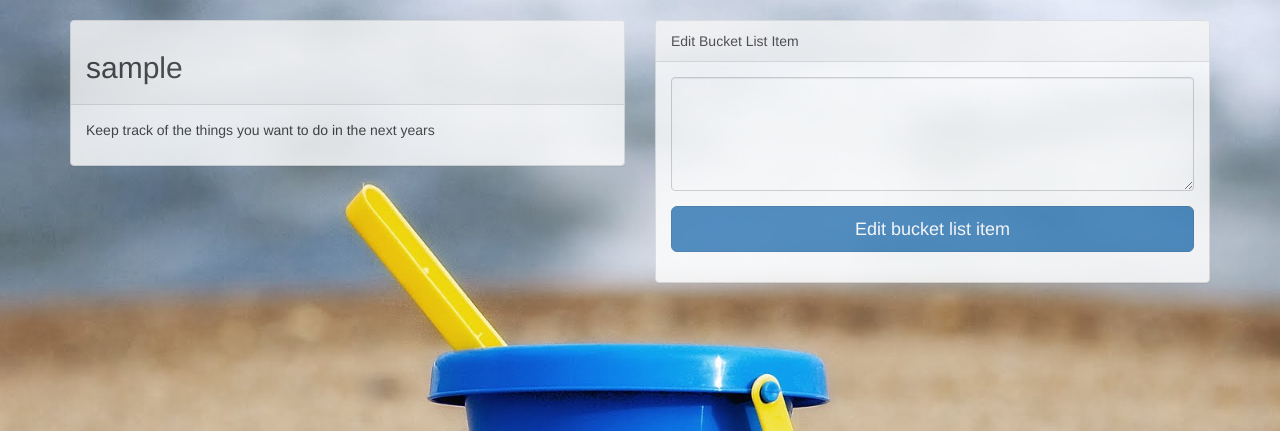
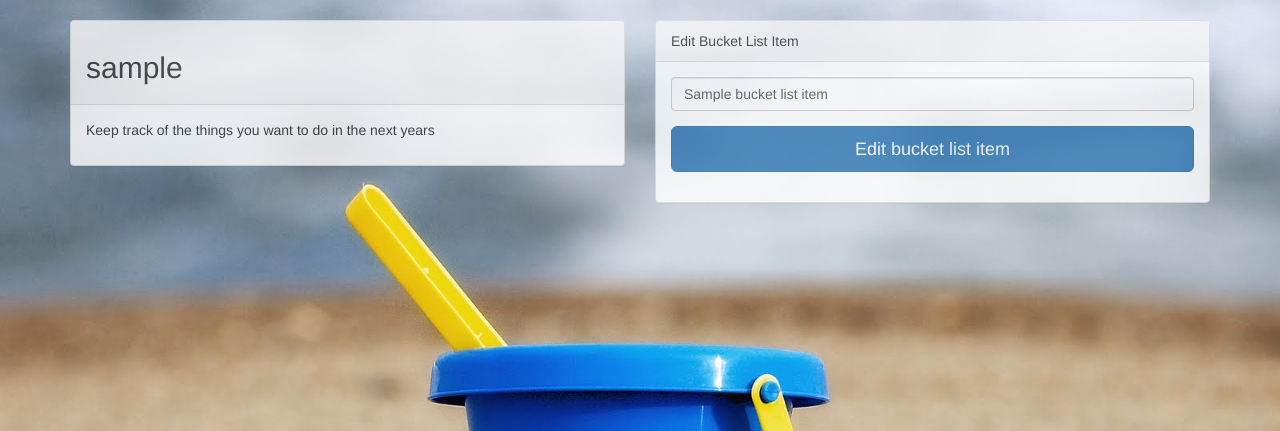
Before and after one commit to Descartess/BucketList, a Flask app: template app/templates/editBucketListItem.html in a window 1280 px wide. Shown: the part 52-483 px from the top of the page. Run offline with Flask 2, Linux system fonts and the light colour scheme; the template is opened without the code that fills it: most values are stand-ins (such as "Sample title", 1, 10 or a date in 2020); some libraries are stand-ins or nearby versions.

Commit message:
Display input with value

```diff
--- a/app/templates/editBucketListItem.html
+++ b/app/templates/editBucketListItem.html
@@ -19,8 +19,8 @@
             </div>
             <div class="panel-body">
                 <form class="form-group" method="POST" action="{{url_for('app_blueprint.editbucketlistitem',b_id=b_id,item_id=item_id)}}">
-                    <textarea class="form-control" rows="5" id="comment" name="blist_item" value ="{{data.bucket_lists[b_id].list_items[item_id].name}}">
-                    </textarea>
+                    <input class="form-control" rows="5" id="comment" name="blist_item" value ="{{data.bucket_lists[b_id].list_items[item_id].name}}">
+                    </input>
                     <div class='form-spacing'>
                         <button type="submit" class="btn btn-lg btn-primary btn-block">
                         Edit bucket list item
```
